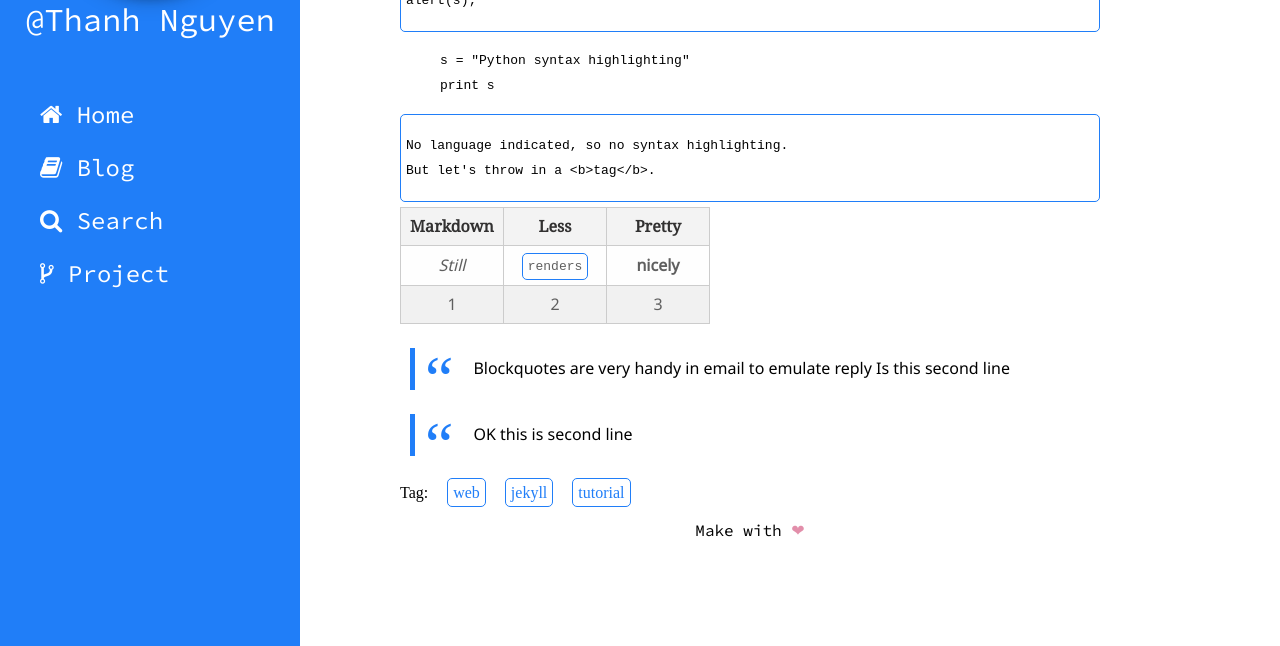
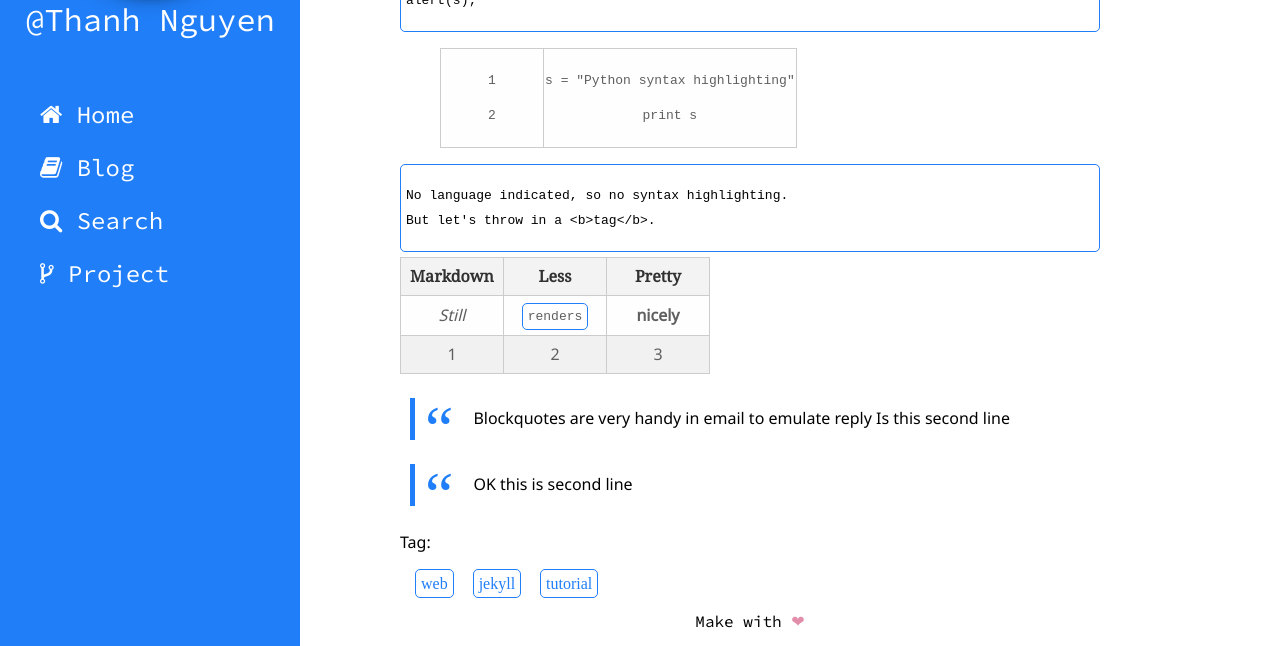
Before and after one commit to thanhnguyenq/thanhnguyenq.github.io, a Jekyll site: the page built from _posts/2017-03-20-Example.md, in a window 1280 px wide and 900 px high, scrolled down 876 px, cut to the strip 254-900 px from the top of the window. Built offline with Jekyll 4.4.1, drawn with Linux system fonts in a browser that asks for light colours.

````diff
--- a/_layouts/post.html
+++ b/_layouts/post.html
@@ -7,7 +7,7 @@ layout: default
 <div class="post">
   {{ content }}
 
-  Tag: {% for tag in page.tags %}
+  <p>Tag:</p> {% for tag in page.tags %}
     <a href="{{ site.tagURL }}{{ tag }}" title="{{ tag }}" class="highlighter-rouge tag">{{ tag }}</a>
   {% endfor %}
 </div>
--- a/_posts/2017-03-20-Example.md
+++ b/_posts/2017-03-20-Example.md
@@ -41,7 +41,7 @@ var s = "JavaScript syntax highlighting";
 alert(s);
 ```
 
-{% highlight python %}
+{% highlight python linenos %}
 s = "Python syntax highlighting"
 print s
 {% endhighlight %}
````
